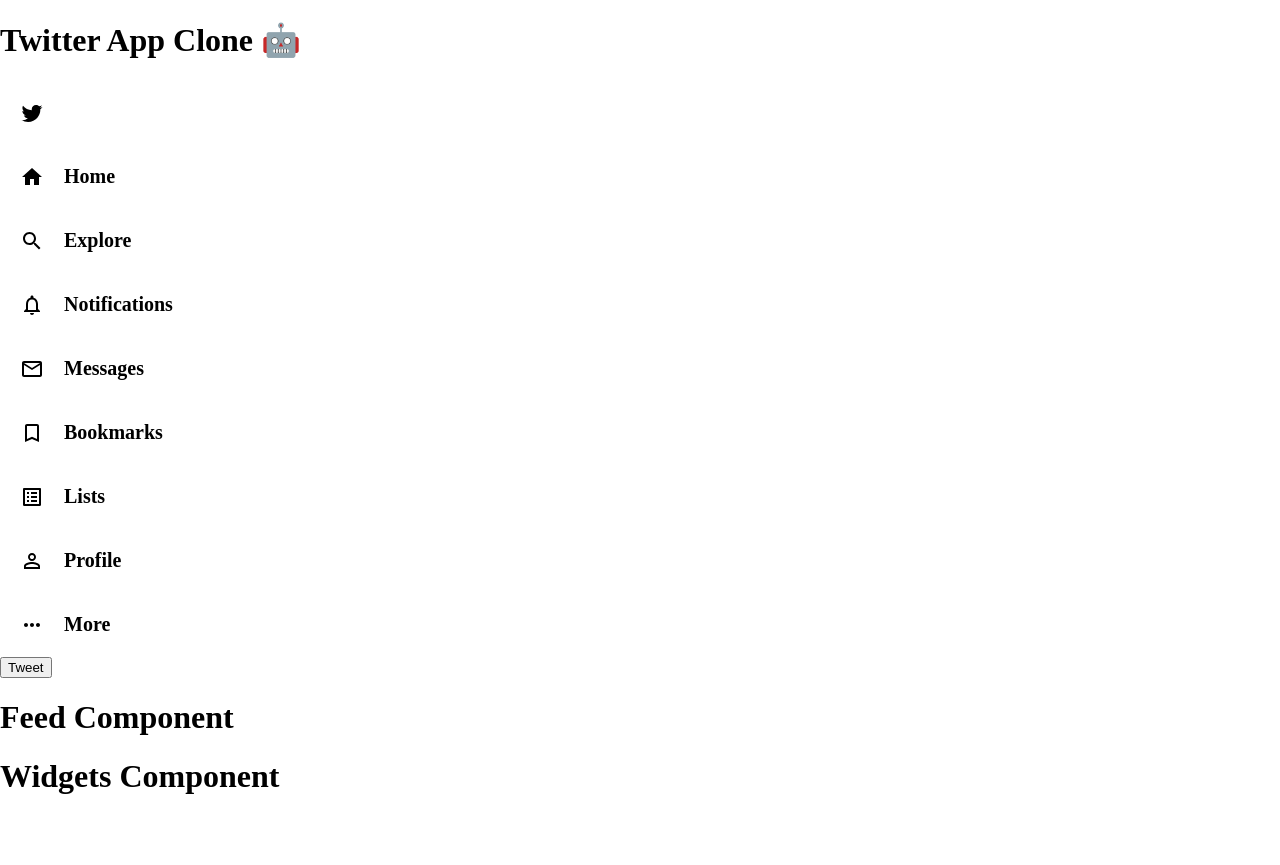
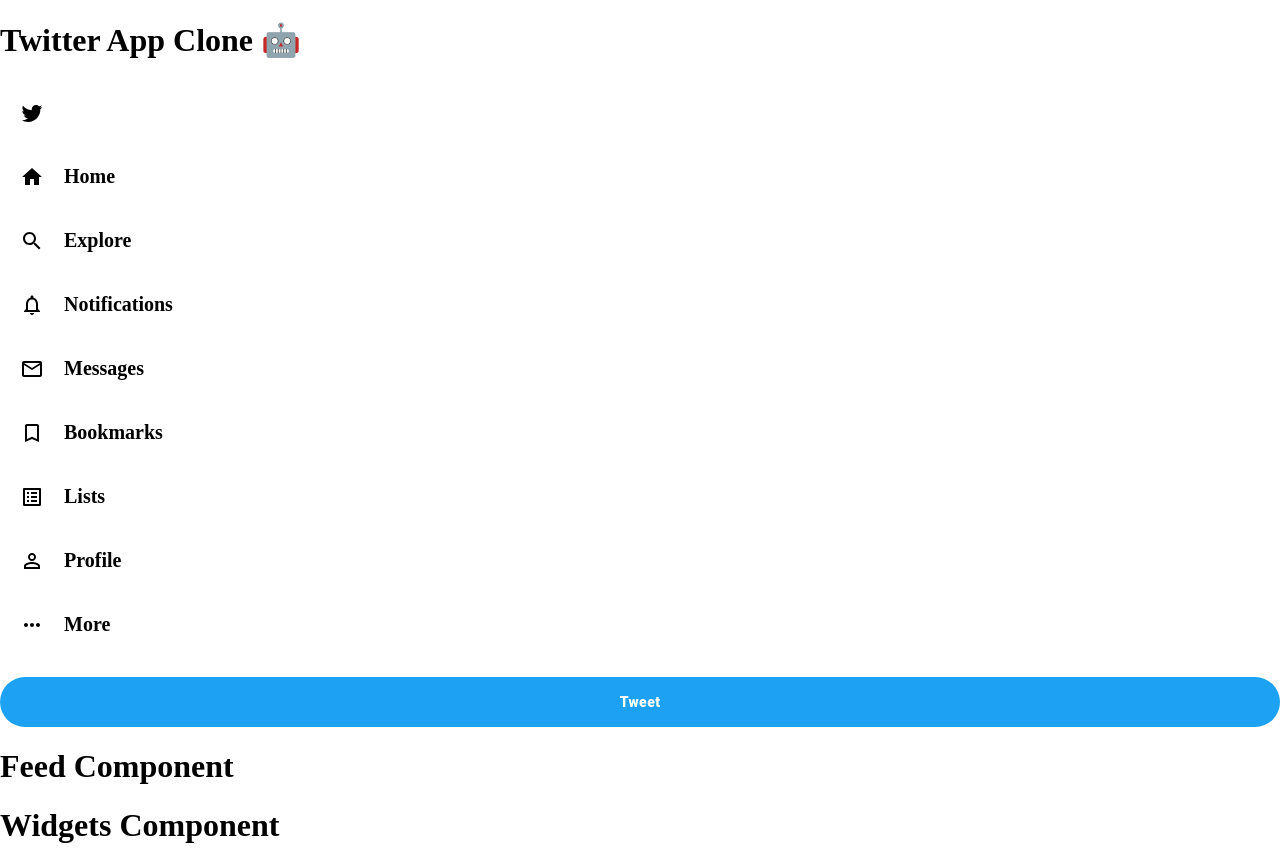
Before and after one commit to dwanerich/twitter-clone, a React (Create React App) app: page / in a window 1280 px wide. Before the commit the page ends 816 px from the top, so only its background shows below. Built offline with nearby package versions, Linux system fonts and the light colour scheme.

Commit message:
added tweet button in sidebar + css styling

```diff
--- a/src/Sidebar.css
+++ b/src/Sidebar.css
@@ -0,0 +1,10 @@
+.sidebar_tweet {
+    background-color:#1DA1F2 !important;
+    border: none !important;
+    color: rgb(255, 255, 255) !important;
+    font-weight: 900 !important;
+    text-transform: inherit !important;
+    border-radius: 30px !important;
+    height: 50px !important;
+    margin-top: 20px !important;
+}
--- a/src/Sidebar.js
+++ b/src/Sidebar.js
@@ -11,6 +11,8 @@
 import ListAltIcon from '@material-ui/icons/ListAlt';
 import PermIdentityIcon from '@material-ui/icons/PersonOutline';
 import MoreHorizIcon from '@material-ui/icons/MoreHoriz';
+import {Button} from '@material-ui/core';
+
 import SidebarOption from './SidebarOption'
 
 import './Sidebar.css'
@@ -35,10 +37,7 @@
         <SidebarOption Icon={PermIdentityIcon} text="Profile" />
         <SidebarOption Icon={MoreHorizIcon} text="More" />
 
-
-
-        {/* // Button -> Tweet */}
-        <button>Tweet</button>
+            <Button variant="outlined" className="sidebar_tweet" fullWidth>Tweet</Button>
         </>
     )
 }
```
